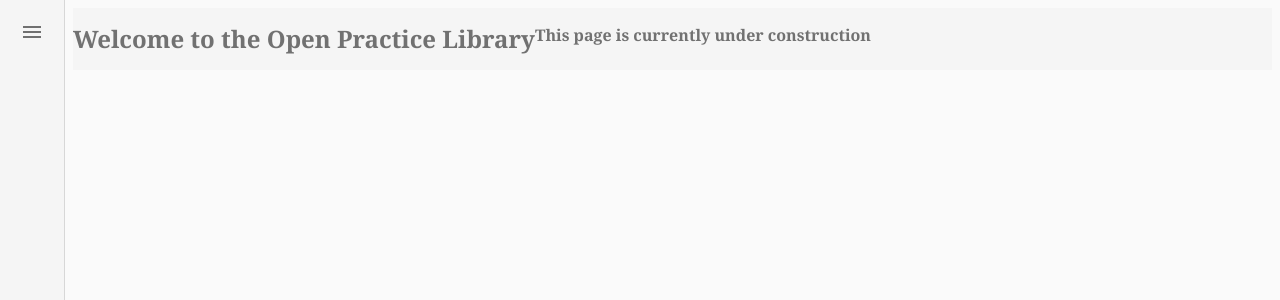
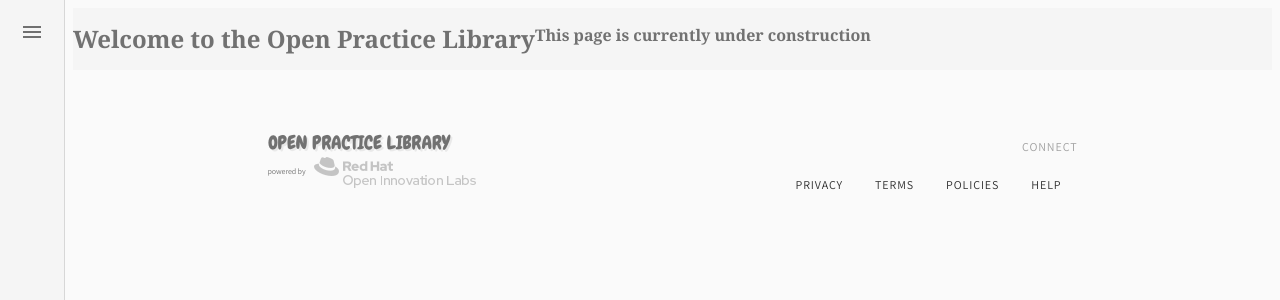
Before and after one commit to openpracticelibrary/opl-fe, a React (Create React App) app: page / in a window 1280 px wide. Shown: the top 300 px of the page. Built offline with nearby package versions, Linux system fonts and the light colour scheme; no server answers.

Commit message:
refactor the Body Footer

```diff
--- a/src/App.js
+++ b/src/App.js
@@ -1,5 +1,6 @@
 import React from 'react';
 import OPLDrawer from './components/shared/Drawer/index';
+import BodyFooter from "./components/shared/BodyFooter/index";
 import OPLRouter from './router/OPLRouter';
 import {ThemeProvider} from '@material-ui/core/styles';
 import theme from './theme';
@@ -13,6 +14,7 @@ function App() {
       <ThemeProvider theme={theme}>
         <OPLDrawer>
           <OPLRouter />
+          <BodyFooter/>
         </OPLDrawer>
       </ThemeProvider>
     </ApolloProvider>
--- a/src/components/practicePage/PageBody/index.js
+++ b/src/components/practicePage/PageBody/index.js
@@ -5,7 +5,6 @@ import WhatIs from "./WhatIs";
 import WhyDo from "./WhyDo";
 import HowDo from "./HowDo";
 import ResourcesWeLove from "./ResourcesWeLove";
-import BodyFooter from "../../shared/BodyFooter";
 import Box from '@material-ui/core/Box';
 import {makeStyles} from "@material-ui/core/styles/index";
 
@@ -35,7 +34,6 @@ export default function PageBody(props) {
         <HowDo title={title} source={howTo}/>
         <ResourcesWeLove links={resources}/>
         <AskMeAnything ama={ama}/>
-        <BodyFooter/>
       </Box>
     </>
   );
--- a/src/components/shared/BodyFooter.js
+++ /dev/null
@@ -1,111 +0,0 @@
-import React from "react";
-import { makeStyles } from "@material-ui/core/styles";
-import Grid from "@material-ui/core/Grid";
-import OPLlogo from "../../assets/icons/open-practice-librar.png";
-import labsLogo from "../../assets/icons/logo-red-hat-open-innovation-labs-a-black-rgb.png";
-import Link from "@material-ui/core/Link";
-import Typography from "@material-ui/core/Typography";
-
-const useStyles = makeStyles((theme) => ({
-  footer: {
-    marginTop: theme.spacing(5),
-    flexGrow: 1,
-  },
-  toolbarLink: {
-    padding: theme.spacing(2),
-    flexShrink: 0,
-  },
-  listFont: {
-    color: "#2e2e2e",
-  }
-}
-));
-
-const sections = [
-  { title: "PRIVACY", url: "#" },
-  { title: "TERMS", url: "#" },
-  { title: "POLICIES", url: "#" },
-  { title: "HELP", url: "#" },
-];
-
-export default function BodyFooter() {
-  const classes = useStyles();
-
-  return (
-    <footer className={classes.footer}>
-      <Grid
-        container
-        direction="row"
-        justify="space-between"
-        alignItems="baseline"
-      >
-        <Grid item xs={5}>
-          <Grid
-            container
-            direction="column"
-            justify="flex-start"
-            alignItems="flex-start"
-            spacing={1}
-          >
-            <Grid item>
-              <img
-                src={OPLlogo}
-                alt="OPL"
-              />
-            </Grid>
-            <Grid item>
-              <Grid
-                container
-                direction="row"
-                justify="flex-start"
-                alignItems="flex-start"
-              >
-                <Grid item xs={3}>
-                  <Typography variant="caption">
-                      powered by
-                  </Typography>
-                </Grid>
-                <Grid item xs={3}>
-                  <img
-                    src={labsLogo}
-                    alt="labs"
-                    height="31px"
-                    width="162px"
-                  />
-                </Grid>
-              </Grid>
-            </Grid>
-          </Grid>
-        </Grid>
-        <Grid item xs={5}>
-          <Grid
-            container
-            direction="column"
-            justify="space-between"
-            alignItems="flex-end"
-            spacing={2}
-          >
-            <Grid item>
-              <Typography variant="overline">
-                CONNECT
-              </Typography>
-            </Grid>
-            <Grid item>
-              {sections.map((section, i) => (
-                <Link
-                  key={i}
-                  href={section.url}
-                  className={classes.toolbarLink}
-                >
-                  <Typography variant="overline" className={classes.listFont}>
-                    {section.title}
-                  </Typography>
-                </Link>
-              ))}
-            </Grid>
-          </Grid>
-        </Grid>
-      </Grid>
-    </footer>
-  );
-}
--- /dev/null
+++ b/src/components/shared/BodyFooter/FooterLinkSection.js
@@ -0,0 +1,62 @@
+import React from "react";
+import { Typography } from "@material-ui/core";
+import Grid from "@material-ui/core/Grid";
+import { makeStyles } from "@material-ui/core/styles";
+import Link from "@material-ui/core/Link";
+
+const useStyles = makeStyles((theme) => ({
+      footer: {
+        marginTop: theme.spacing(5),
+        flexGrow: 1,
+      },
+      toolbarLink: {
+        padding: theme.spacing(2),
+        flexShrink: 0,
+      },
+      listFont: {
+        color: "#2e2e2e",
+      }
+    }
+));
+
+const sections = [
+  { title: "PRIVACY", url: "#" },
+  { title: "TERMS", url: "#" },
+  { title: "POLICIES", url: "#" },
+  { title: "HELP", url: "#" },
+];
+
+export default function FooterLogoSection() {
+  const classes = useStyles();
+
+  return (
+      <>
+        <Grid
+            container
+            direction="column"
+            justify="space-between"
+            alignItems="flex-end"
+            spacing={2}
+        >
+          <Grid item>
+            <Typography variant="overline">
+              CONNECT
+            </Typography>
+          </Grid>
+          <Grid item>
+            {sections.map((section, i) => (
+                <Link
+                    key={i}
+                    href={section.url}
+                    className={classes.toolbarLink}
+                >
+                  <Typography variant="overline" className={classes.listFont}>
+                    {section.title}
+                  </Typography>
+                </Link>
+            ))}
+          </Grid>
+        </Grid>
+      </>
+  );
+}
--- /dev/null
+++ b/src/components/shared/BodyFooter/FooterLogoSection.js
@@ -0,0 +1,45 @@
+import React from "react";
+import { Typography } from "@material-ui/core";
+import logoOPL from "../../../assets/icons/open-practice-librar.png";
+import logoLabs from "../../../assets/icons/logo-red-hat-open-innovation-labs-a-black-rgb.png";
+import Grid from "@material-ui/core/Grid";
+
+export default function FooterLogoSection() {
+
+  return (
+      <>
+        <Grid
+            container
+            direction="column"
+            justify="flex-start"
+            alignItems="center"
+        >
+          <Grid item>
+            <img src={logoOPL} alt="OPL"/>
+          </Grid>
+          <Grid item>
+            <Grid
+                container
+                direction="row"
+                justify="flex-start"
+                alignItems="flex-start"
+            >
+              <Grid item xs={3}>
+                <Typography variant="caption">
+                  powered by
+                </Typography>
+              </Grid>
+              <Grid item xs={3}>
+                <img
+                    src={logoLabs}
+                    alt="labs"
+                    height="31px"
+                    width="162px"
+                />
+              </Grid>
+            </Grid>
+          </Grid>
+        </Grid>
+      </>
+  );
+}
--- /dev/null
+++ b/src/components/shared/BodyFooter/index.js
@@ -0,0 +1,38 @@
+import React from "react";
+import {makeStyles} from "@material-ui/core/styles";
+import Grid from "@material-ui/core/Grid";
+import FooterLogoSection from "./FooterLogoSection";
+import FooterLinkSection from "./FooterLinkSection";
+import Box from '@material-ui/core/Box';
+
+const useStyles = makeStyles((theme) => ({
+  footer: {
+    margin: theme.spacing(7, 0),
+    flexGrow: 1,
+  },
+}));
+
+export default function BodyFooter() {
+  const classes = useStyles();
+
+  return (
+      <footer className={classes.footer}>
+        <Grid container>
+          <Grid item xs={2}>
+          </Grid>
+          <Grid item xs={8}>
+            <Box display="flex">
+              <Box flexShrink={1}>
+                <FooterLogoSection/>
+              </Box>
+              <Box width="100%">
+                <FooterLinkSection/>
+              </Box>
+            </Box>
+          </Grid>
+          <Grid item xs={2}>
+          </Grid>
+        </Grid>
+      </footer>
+  );
+}
```
